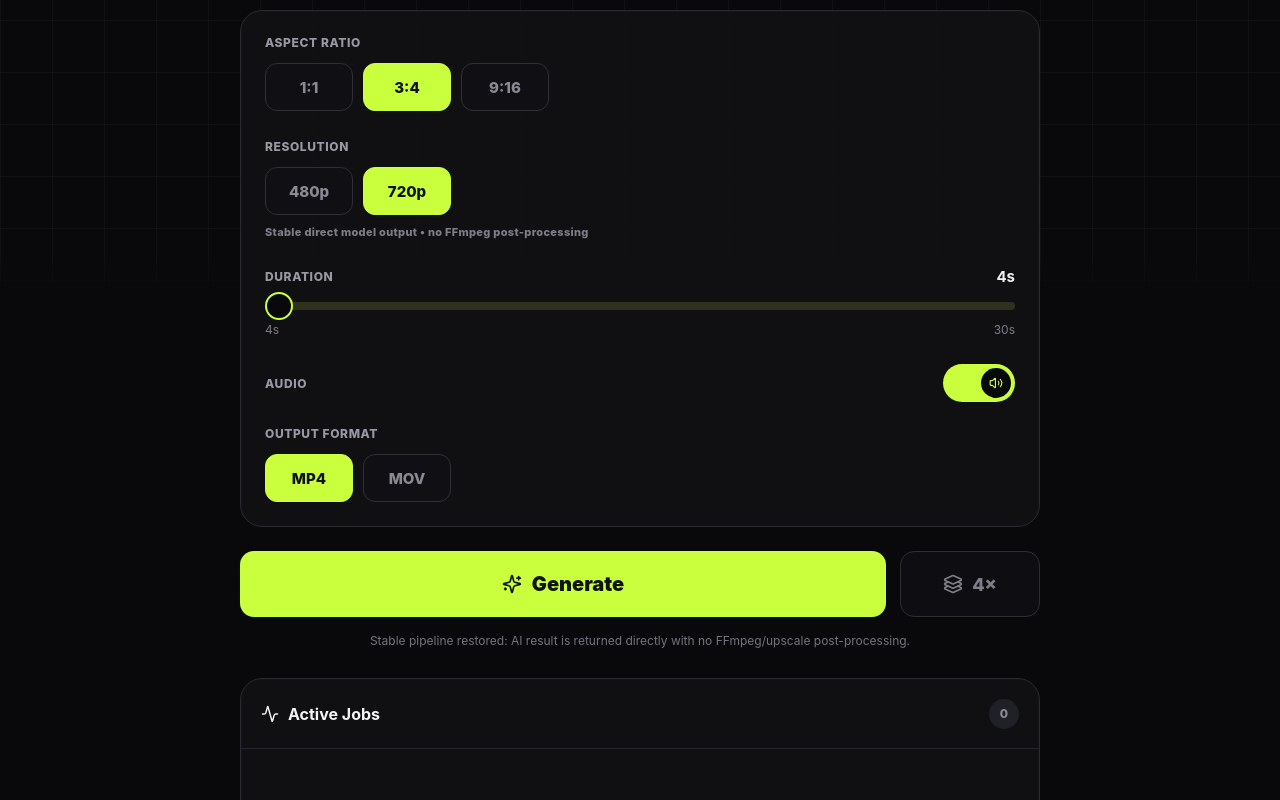
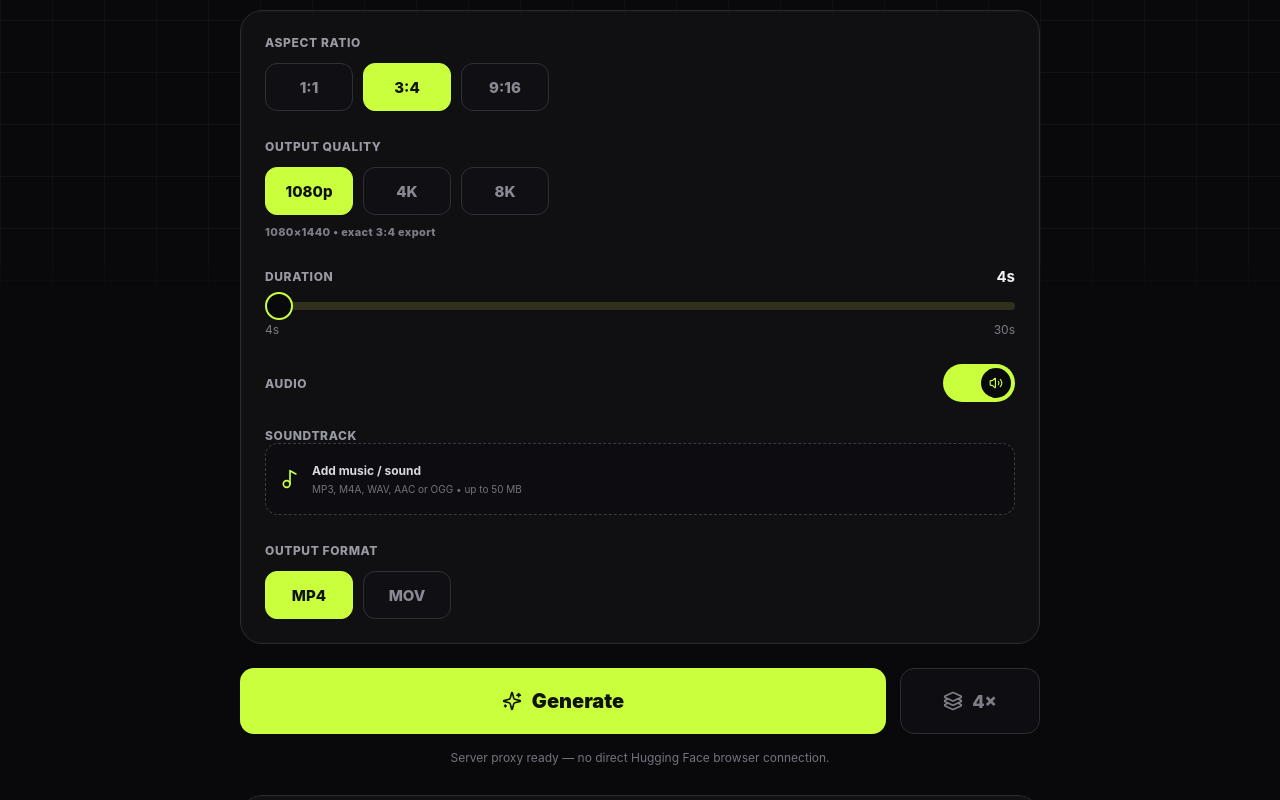
Before and after one commit to bookingcliffpo-spec/nightlife-promoter-mvp, a Next.js app in the folder frontend/: page / in a window 1280 px wide. Shown: the part 500-1300 px from the top of the page. Built offline with nearby package versions, Linux system fonts and the light colour scheme.

Commit message:
Rollback to last working video pipeline
Restore the known-working video generation UI and proxy behavior while keeping portrait output, high-resolution export, soundtrack mixing, and Safari server proxy.

```diff
--- a/frontend/src/app/globals.css
+++ b/frontend/src/app/globals.css
@@ -900,29 +900,3 @@ body{overflow-x:hidden}
 }
 .prime-audio-volume{margin-top:16px}
 .prime-audio-volume .prime-setting-title-row label{margin:0}
-
-.prime-job-error-details{margin-top:12px;display:grid;gap:10px}
-.prime-error-explanation{
-  padding:11px 12px;border:1px solid #4a3439;border-radius:10px;background:#1d1316;
-}
-.prime-error-explanation b{
-  display:block;color:#ffb4bf;font-size:9px;letter-spacing:.1em;
-}
-.prime-error-explanation span{
-  display:block;margin-top:6px;color:#d0a7ae;font-size:11px;line-height:1.45;
-}
-.prime-engine-failures{display:grid;gap:8px}
-.prime-engine-failure{
-  padding:10px 11px;border:1px solid #2f3036;border-radius:10px;background:#0d0e11;
-}
-.prime-engine-failure>div{
-  display:flex;align-items:center;justify-content:space-between;gap:10px;
-}
-.prime-engine-failure>div b{font-size:10px}
-.prime-engine-failure>div span{
-  padding:4px 6px;border-radius:999px;background:#202127;color:#8e9099;
-  font-size:8px;font-weight:850;text-transform:uppercase;letter-spacing:.06em;
-}
-.prime-engine-failure p{
-  margin:7px 0 0;color:#9a9ca5;font-size:10px;line-height:1.45;word-break:break-word;
-}
--- a/frontend/src/components/prime-higgs-motion.tsx
+++ b/frontend/src/components/prime-higgs-motion.tsx
@@ -8,6 +8,7 @@ import {
   Image as ImageIcon,
   Layers3,
   Loader2,
+  Music2,
   Paperclip,
   SlidersHorizontal,
   Sparkles,
@@ -17,17 +18,12 @@ import {
   X,
 } from "lucide-react";
 import { ChangeEvent, useMemo, useRef, useState } from "react";
+import { createClient } from "@supabase/supabase-js";
 
 type Ratio = "1:1" | "3:4" | "9:16";
-type Resolution = "480p" | "720p";
+type OutputQuality = "1080p" | "4K" | "8K";
 type StudioTab = "settings" | "media" | "upload";
 type JobStatus = "queued" | "generating" | "done" | "error" | "cancelled";
-
-type GenerationFailure = {
-  engine: string;
-  category: string;
-  message: string;
-};
 
 type StudioJob = {
   id: string;
@@ -38,14 +34,53 @@ type StudioJob = {
   outputUrl?: string;
   engine?: string;
   error?: string;
-  explanation?: string;
-  failures?: GenerationFailure[];
 };
 
 const SUPABASE_URL = "https://ntmunryoutmjqdxgmzpw.supabase.co";
+const SUPABASE_PUBLISHABLE_KEY = "sb_publishable_6CJ2zR2iEKoVR3Lsd_eECA_iIl7vd6P";
 const VIDEO_PROXY_URL = SUPABASE_URL + "/functions/v1/video-generate-proxy";
+const AUDIO_SIGNER_URL = SUPABASE_URL + "/functions/v1/audio-upload-signer";
 
 const ratios: Ratio[] = ["1:1", "3:4", "9:16"];
+
+const outputDimensions: Record<OutputQuality, Record<Ratio, string>> = {
+  "1080p": { "1:1": "1080×1080", "3:4": "1080×1440", "9:16": "1080×1920" },
+  "4K": { "1:1": "2160×2160", "3:4": "2160×2880", "9:16": "2160×3840" },
+  "8K": { "1:1": "4320×4320", "3:4": "4320×5760", "9:16": "4320×7680" },
+};
+
+async function uploadSoundtrack(file: File): Promise<string> {
+  const rawExt = file.name.includes(".") ? file.name.split(".").pop() || "mp3" : "mp3";
+  const ext = rawExt.toLowerCase().replace(/[^a-z0-9]/g, "").slice(0, 8) || "mp3";
+  const id = crypto.randomUUID();
+
+  const signerResponse = await fetch(AUDIO_SIGNER_URL, {
+    method: "POST",
+    headers: { "Content-Type": "application/json" },
+    body: JSON.stringify({ id, ext }),
+  });
+
+  const signer = await signerResponse.json().catch(() => ({}));
+  if (!signerResponse.ok || !signer?.path || !signer?.token || !signer?.public_url) {
+    throw new Error(signer?.error || "Could not prepare soundtrack upload.");
+  }
+
+  const supabase = createClient(SUPABASE_URL, SUPABASE_PUBLISHABLE_KEY, {
+    auth: { persistSession: false, autoRefreshToken: false },
+  });
+
+  const { error } = await supabase.storage
+    .from("audio-uploads")
+    .uploadToSignedUrl(
+      String(signer.path),
+      String(signer.token),
+      file,
+      { contentType: file.type || "audio/mpeg" },
+    );
+
+  if (error) throw error;
+  return String(signer.public_url) + "?v=" + Date.now();
+}
 
 async function imageToDataUrl(file: File, ratio: Ratio): Promise<string> {
   const objectUrl = URL.createObjectURL(file);
@@ -93,14 +128,17 @@ async function imageToDataUrl(file: File, ratio: Ratio): Promise<string> {
 
 export function PrimeHiggsMotion() {
   const fileInputRef = useRef<HTMLInputElement>(null);
+  const audioInputRef = useRef<HTMLInputElement>(null);
   const abortRef = useRef<AbortController | null>(null);
 
   const [studioTab, setStudioTab] = useState<StudioTab>("settings");
   const [prompt, setPrompt] = useState("");
   const [ratio, setRatio] = useState<Ratio>("3:4");
-  const [resolution, setResolution] = useState<Resolution>("720p");
+  const [quality, setQuality] = useState<OutputQuality>("1080p");
   const [duration, setDuration] = useState(4);
   const [audio, setAudio] = useState(true);
+  const [audioFile, setAudioFile] = useState<File | null>(null);
+  const [audioVolume, setAudioVolume] = useState(70);
   const [outputFormat, setOutputFormat] = useState<"MP4" | "MOV">("MP4");
   const [file, setFile] = useState<File | null>(null);
   const [previewUrl, setPreviewUrl] = useState("");
@@ -134,6 +172,27 @@ export function PrimeHiggsMotion() {
     setFile(null);
     setPreviewUrl("");
   };
+
+  const onAudioChange = (event: ChangeEvent<HTMLInputElement>) => {
+    const next = event.target.files?.[0];
+    if (!next) return;
+
+    if (next.size > 50 * 1024 * 1024) {
+      setError("Soundtrack must be 50 MB or smaller.");
+      event.target.value = "";
+      return;
+    }
+
+    setAudioFile(next);
+    setAudio(true);
+    setError("");
+    event.target.value = "";
+  };
+
+  const removeAudio = () => {
+    setAudioFile(null);
+  };
+
 
   const cancelActiveJob = () => {
     abortRef.current?.abort();
@@ -195,11 +254,11 @@ export function PrimeHiggsMotion() {
           prompt:
             "STRICT SOURCE / ANATOMY LOCK: Use the uploaded image as the exact first frame. Preserve the exact person count and the exact visible body silhouette. Keep the same number of arms, hands, fingers, legs, and visible limbs as the source. Do not invent, reveal, duplicate, merge, or regenerate hidden limbs. Keep face, skin tone, facial structure, hair, clothing, jewelry, hands, pose, and body proportions unchanged. Keep the original person mostly still unless the user explicitly requests a small specific movement. Do not create a second copy of any body part. Preserve all flyer text and logos exactly.\n\nUSER MOTION PROMPT:\n" +
             prompt.trim() +
-            (audio ? "\n\nAudio: include matching cinematic ambience when the selected engine supports audio." : ""),
+            (audio && !audioFile ? "\n\nAudio: include matching cinematic ambience when the selected engine supports audio." : ""),
           image_data_url: imageDataUrl,
           mime_type: "image/jpeg",
           aspect_ratio: ratio,
-          resolution,
+          resolution: "720p",
           duration_seconds: Math.min(5, duration),
           output_format: outputFormat.toLowerCase(),
         }),
@@ -208,60 +267,55 @@ export function PrimeHiggsMotion() {
       const data = await response.json().catch(() => ({}));
 
       if (!response.ok || !data?.output_url) {
-        const failures = Array.isArray(data?.failures)
-          ? data.failures.map((item: any) => ({
-              engine: String(item?.engine || "Unknown engine"),
-              category: String(item?.category || "provider_error"),
-              message: String(item?.message || "Unknown provider error"),
-            }))
-          : [];
-
-        const explanation = String(
-          data?.explanation ||
-            "The generation request failed before a usable video was returned.",
-        );
-        const errorMessage = String(
+        throw new Error(
           data?.error ||
             "The free video engines are busy right now. Try again shortly.",
         );
+      }
 
-        updateJob(jobId, {
-          status: "error",
-          progress: 0,
-          error: errorMessage,
-          explanation,
-          failures,
-        });
+      updateJob(jobId, { status: "generating", progress: 92 });
 
-        throw new Error(errorMessage);
+      let soundtrackUrl = "";
+      if (audio && audioFile) {
+        soundtrackUrl = await uploadSoundtrack(audioFile);
+        updateJob(jobId, { status: "generating", progress: 95 });
+      } else {
+        updateJob(jobId, { status: "generating", progress: 95 });
+      }
+
+      const upscaleResponse = await fetch("/api/upscale-video", {
+        method: "POST",
+        headers: { "Content-Type": "application/json" },
+        signal: controller.signal,
+        body: JSON.stringify({
+          source_url: String(data.output_url),
+          aspect_ratio: ratio,
+          quality,
+          audio_url: soundtrackUrl,
+          audio_volume: Math.max(0, Math.min(1, audioVolume / 100)),
+        }),
+      });
+
+      const upscaleData = await upscaleResponse.json().catch(() => ({}));
+      if (!upscaleResponse.ok || !upscaleData?.output_url) {
+        throw new Error(
+          upscaleData?.error ||
+            "The video generated, but the high-resolution export failed.",
+        );
       }
 
       updateJob(jobId, {
         status: "done",
         progress: 100,
-        outputUrl: String(data.output_url),
-        engine: String(data.engine || "Free AI") + " • native output",
+        outputUrl: String(upscaleData.output_url),
+        engine: String(data.engine || "Free AI") + " • " + quality + " export",
       });
     } catch (err) {
       if (controller.signal.aborted) {
         updateJob(jobId, { status: "cancelled", progress: 0, error: "Cancelled" });
       } else {
         const message = err instanceof Error ? err.message : String(err);
-        setJobs((current) =>
-          current.map((job) =>
-            job.id === jobId
-              ? {
-                  ...job,
-                  status: "error",
-                  progress: 0,
-                  error: job.error || message,
-                  explanation:
-                    job.explanation ||
-                    "The request did not complete. See the engine details below when available.",
-                }
-              : job,
-          ),
-        );
+        updateJob(jobId, { status: "error", progress: 0, error: message });
         setError(message);
       }
     } finally {
@@ -348,20 +402,20 @@ export function PrimeHiggsMotion() {
               </div>
 
               <div className="prime-setting-block">
-                <label>RESOLUTION</label>
+                <label>OUTPUT QUALITY</label>
                 <div className="prime-chip-row">
-                  {(["480p", "720p"] as Resolution[]).map((item) => (
+                  {(["1080p", "4K", "8K"] as OutputQuality[]).map((item) => (
                     <button
                       key={item}
-                      className={resolution === item ? "active" : ""}
-                      onClick={() => setResolution(item)}
+                      className={quality === item ? "active" : ""}
+                      onClick={() => setQuality(item)}
                     >
                       {item}
                     </button>
                   ))}
                 </div>
                 <div className="prime-output-dimensions">
-                  Stable direct model output • no FFmpeg post-processing
+                  {outputDimensions[quality][ratio]} • exact {ratio} export
                 </div>
               </div>
 
@@ -391,6 +445,57 @@ export function PrimeHiggsMotion() {
                   <span>{audio ? <Volume2 size={14} /> : <VolumeX size={14} />}</span>
                 </button>
               </div>
+
+              {audio && (
+                <div className="prime-setting-block prime-soundtrack-block">
+                  <div className="prime-setting-title-row">
+                    <label>SOUNDTRACK</label>
+                    {audioFile && (
+                      <button className="prime-audio-remove" type="button" onClick={removeAudio}>
+                        <X size={13} /> Remove
+                      </button>
+                    )}
+                  </div>
+
+                  <button
+                    className="prime-audio-upload"
+                    type="button"
+                    onClick={() => audioInputRef.current?.click()}
+                  >
+                    <Music2 size={20} />
+                    <div>
+                      <b>{audioFile ? audioFile.name : "Add music / sound"}</b>
+                      <span>MP3, M4A, WAV, AAC or OGG • up to 50 MB</span>
+                    </div>
+                  </button>
+
+                  {audioFile && (
+                    <div className="prime-audio-volume">
+                      <div className="prime-setting-title-row">
+                        <label>VOLUME</label>
+                        <b>{audioVolume}%</b>
+                      </div>
+                      <input
+                        className="prime-duration"
+                        type="range"
+                        min={0}
+                        max={100}
+                        value={audioVolume}
+                        onChange={(event) => setAudioVolume(Number(event.target.value))}
+                        style={{ "--progress": audioVolume + "%" } as React.CSSProperties}
+                      />
+                    </div>
+                  )}
+
+                  <input
+                    ref={audioInputRef}
+                    hidden
+                    type="file"
+                    accept="audio/*,.mp3,.m4a,.wav,.aac,.ogg"
+                    onChange={onAudioChange}
+                  />
+                </div>
+              )}
 
               <div className="prime-setting-block prime-format-block">
                 <label>OUTPUT FORMAT</label>
@@ -461,8 +566,8 @@ export function PrimeHiggsMotion() {
 
         <div className="prime-server-status">
           {busy
-            ? "Stable direct generation is running — no high-resolution export stage."
-            : "Stable pipeline restored: AI result is returned directly with no FFmpeg/upscale post-processing."}
+            ? "Server proxy is generating — Safari stays connected to this site only."
+            : "Server proxy ready — no direct Hugging Face browser connection."}
         </div>
 
         {error && <div className="prime-error">{error}</div>}
@@ -509,28 +614,7 @@ export function PrimeHiggsMotion() {
                   )}
 
                   {job.status === "error" && job.error && (
-                    <div className="prime-job-error-details">
-                      <p className="prime-job-error">{job.error}</p>
-                      {job.explanation && (
-                        <div className="prime-error-explanation">
-                          <b>WHY THIS FAILED</b>
-                          <span>{job.explanation}</span>
-                        </div>
-                      )}
-                      {job.failures && job.failures.length > 0 && (
-                        <div className="prime-engine-failures">
-                          {job.failures.map((failure, index) => (
-                            <div key={failure.engine + index} className="prime-engine-failure">
-                              <div>
-                                <b>{failure.engine}</b>
-                                <span>{failure.category.replaceAll("_", " ")}</span>
-                              </div>
-                              <p>{failure.message}</p>
-                            </div>
-                          ))}
-                        </div>
-                      )}
-                    </div>
+                    <p className="prime-job-error">{job.error}</p>
                   )}
                 </article>
               ))}
```
